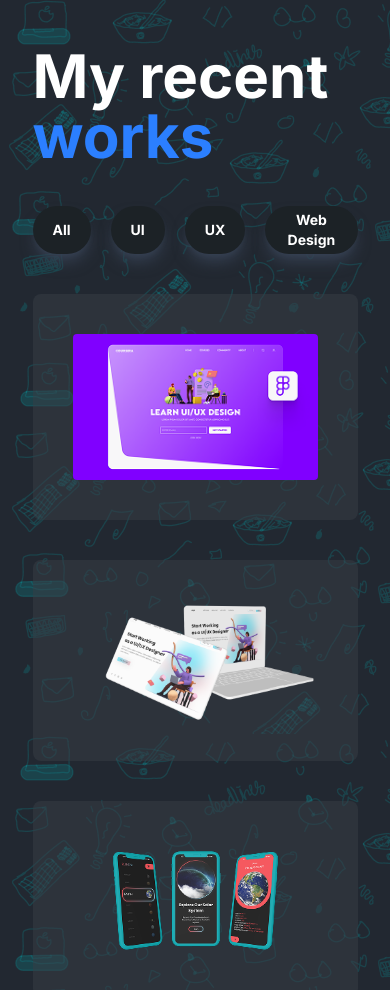
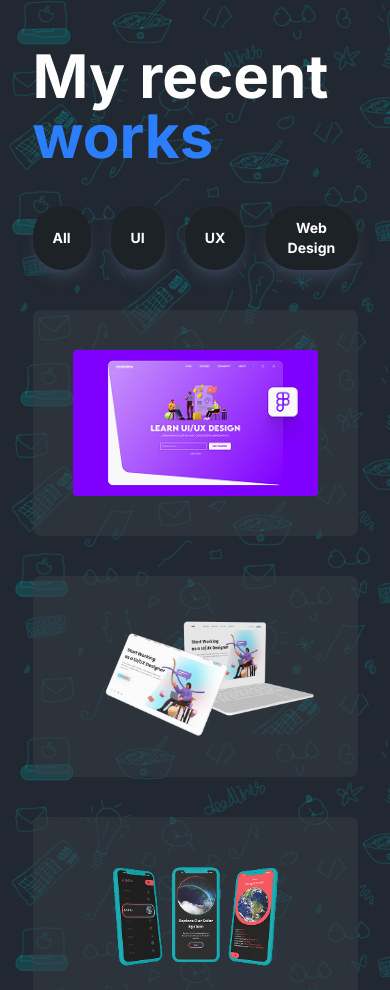
Before and after one commit to AhmedSami019/practice-of-tailwind, a plain HTML site: page index.html in a window 390 px wide. Shown: the part 4169-5159 px from the top of the page. Drawn offline with nearby package versions, Linux system fonts and the light colour scheme.

Commit message:
no porblem founded

```diff
--- a/index.html
+++ b/index.html
@@ -179,22 +179,22 @@
         </h2>
         <div class="flex gap-5">
           <button
-            class="bg-[#1C2226] hover:bg-blue-500 py-1 md:py-3 px-5 md:px-10 rounded-4xl font-bold text-sm md:text-lg my-5 shadow-lg shadow-gray-700 hover:shadow-blue-400"
+            class="bg-[#1C2226] hover:bg-blue-500 py-3 px-5 md:px-10 rounded-4xl font-bold text-sm md:text-lg my-5 shadow-lg shadow-gray-700 hover:shadow-blue-400"
           >
             All
           </button>
           <button
-            class="bg-[#1C2226] hover:bg-blue-500 py-1 md:py-3 px-5 md:px-10 rounded-4xl font-bold text-sm md:text-lg my-5 shadow-lg shadow-gray-700 hover:shadow-blue-400"
+            class="bg-[#1C2226] hover:bg-blue-500 py-3 px-5 md:px-10 rounded-4xl font-bold text-sm md:text-lg my-5 shadow-lg shadow-gray-700 hover:shadow-blue-400"
           >
             UI
           </button>
           <button
-            class="bg-[#1C2226] hover:bg-blue-500 py-1 md:py-3 px-5 md:px-10 rounded-4xl font-bold text-sm md:text-lg my-5 shadow-lg shadow-gray-700 hover:shadow-blue-400"
+            class="bg-[#1C2226] hover:bg-blue-500 py-3 px-5 md:px-10 rounded-4xl font-bold text-sm md:text-lg my-5 shadow-lg shadow-gray-700 hover:shadow-blue-400"
           >
             UX
           </button>
           <button
-            class="bg-[#1C2226] hover:bg-blue-500 py-1 md:py-3 px-5 md:px-10 rounded-4xl font-bold text-sm md:text-lg my-5 shadow-lg shadow-gray-700 hover:shadow-blue-400"
+            class="bg-[#1C2226] hover:bg-blue-500 py-3 px-5 md:px-10 rounded-4xl font-bold text-sm md:text-lg my-5 shadow-lg shadow-gray-700 hover:shadow-blue-400"
           >
             Web Design
           </button>
```
